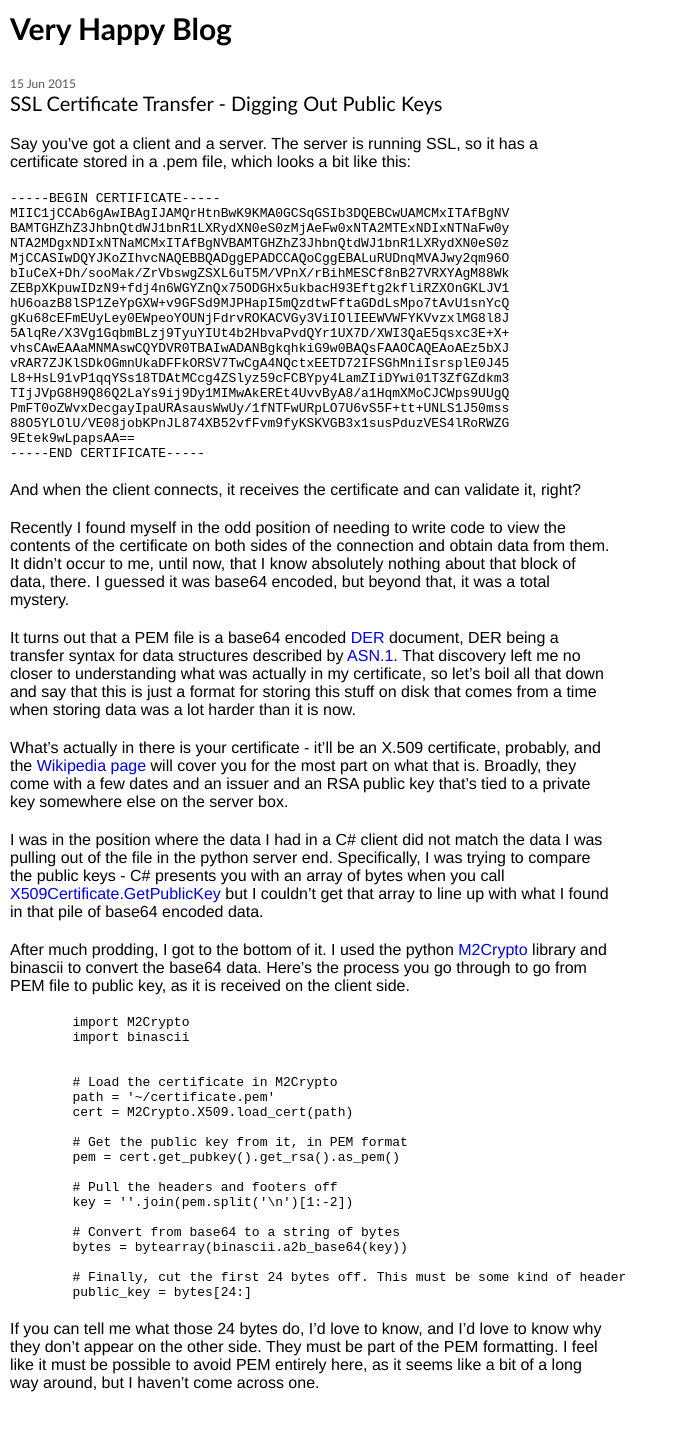
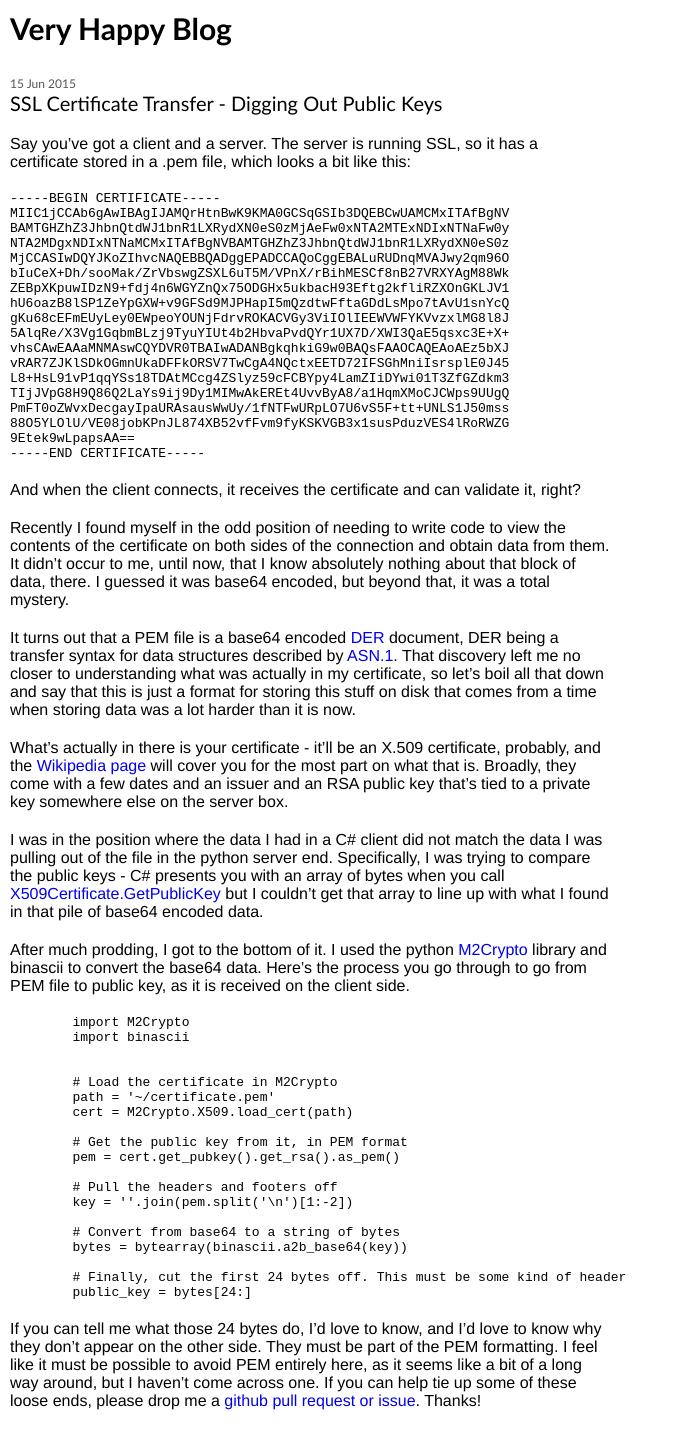
Before and after one commit to veryhappythings/veryhappythings.github.com, a Jekyll site: the page built from _posts/2015-06-15-ssl-certificate-transfer.md, in a window 1280 px wide. Shown: the whole page, without its empty margins (0-676 px from the left). Built offline with Jekyll 4.4.1, drawn with Linux system fonts in a browser that asks for light colours; Markdown is read by kramdown in place of the engine named in the settings.

Commit message:
Add github link

````diff
--- a/_posts/2015-06-15-ssl-certificate-transfer.md
+++ b/_posts/2015-06-15-ssl-certificate-transfer.md
@@ -60,4 +60,4 @@ After much prodding, I got to the bottom of it. I used the python [M2Crypto](htt
         public_key = bytes[24:]
 ```
 
-If you can tell me what those 24 bytes do, I'd love to know, and I'd love to know why they don't appear on the other side. They must be part of the PEM formatting. I feel like it must be possible to avoid PEM entirely here, as it seems like a bit of a long way around, but I haven't come across one.
+If you can tell me what those 24 bytes do, I'd love to know, and I'd love to know why they don't appear on the other side. They must be part of the PEM formatting. I feel like it must be possible to avoid PEM entirely here, as it seems like a bit of a long way around, but I haven't come across one. If you can help tie up some of these loose ends, please drop me a [github pull request or issue](https://github.com/veryhappythings/veryhappythings.github.com/blob/master/_posts/2015-06-15-ssl-certificate-transfer.md). Thanks!
````
